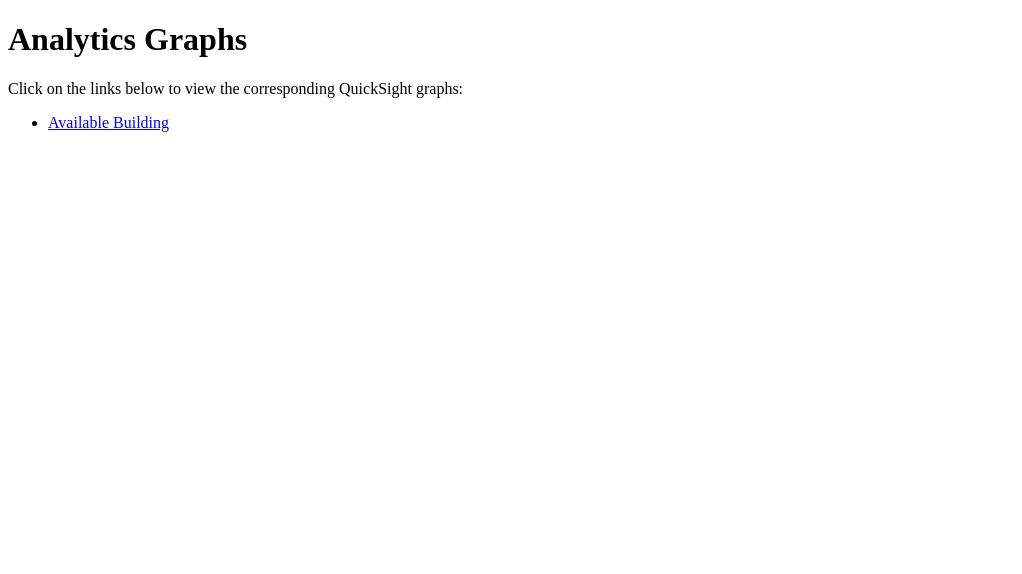
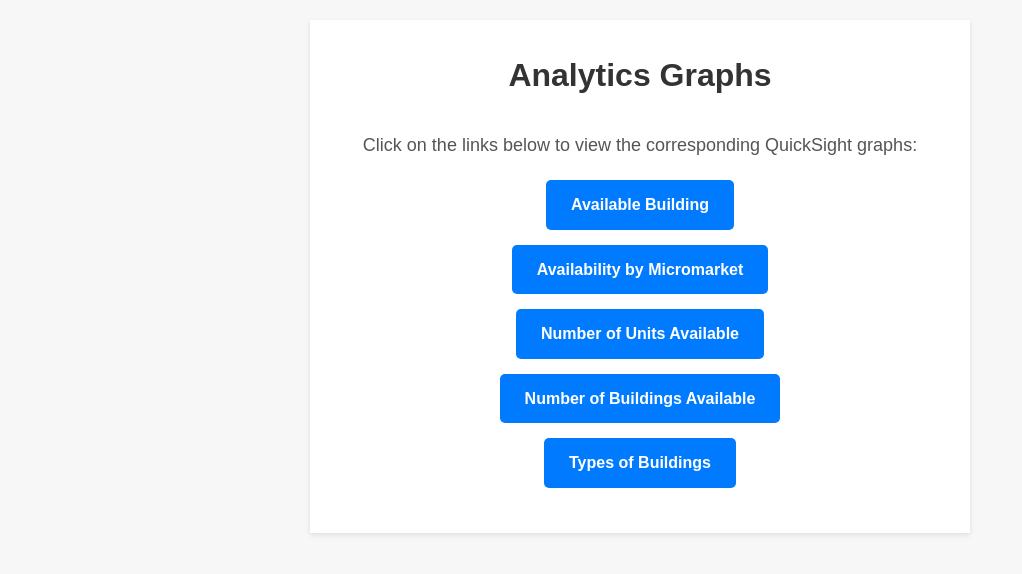
Before and after one commit to Rishabh5752/Survey-Analytics, a plain HTML site: page index.html in a window 1280 px wide. Shown: the whole page, without its empty margins (0-1022 px from the left). Drawn offline with Linux system fonts and the light colour scheme.

Commit message:
Add files via upload

```diff
--- a/index.html
+++ b/index.html
@@ -2,12 +2,89 @@
 <html>
 <head>
     <title>Analytics Graphs</title>
+    <style>
+       /* Reset some default styles for consistency */
+body, h1, p, ul, li {
+    margin: 0;
+    padding: 0;
+}
+
+body {
+    font-family: Arial, sans-serif;
+    line-height: 1.6;
+    padding: 20px;
+    background-color: #f7f7f7;
+}
+
+h1 {
+    font-size: 32px;
+    margin-bottom: 30px;
+    color: #333;
+}
+
+p {
+    font-size: 18px;
+    margin-bottom: 20px;
+    color: #555;
+}
+
+ul {
+    list-style: none;
+}
+
+li {
+    margin-bottom: 15px;
+}
+
+a {
+    display: inline-block;
+    padding: 12px 25px;
+    font-size: 16px;
+    font-weight: bold;
+    color: #fff;
+    text-decoration: none;
+    background-color: #007BFF;
+    border-radius: 5px;
+    transition: background-color 0.3s, transform 0.2s;
+}
+
+a:hover {
+    background-color: #0056b3;
+    transform: scale(1.05);
+}
+
+/* Center the content in the middle of the page */
+.container {
+    max-width: 800px;
+    margin: 0 auto;
+    text-align: center;
+    background-color: #fff;
+    padding: 30px;
+    box-shadow: 0 2px 5px rgba(0, 0, 0, 0.1);
+}
+
+
+/* Center the content in the middle of the page */
+.container {
+    max-width: 600px;
+    margin: 0 auto;
+    text-align: center;
+}
+
+
+    </style>
 </head>
 <body>
-    <h1>Analytics Graphs</h1>
-    <p>Click on the links below to view the corresponding QuickSight graphs:</p>
-    <ul>
-        <li><a href="https://ap-south-1.quicksight.aws.amazon.com/sn/accounts/955413563895/dashboards/849bbfd1-c87d-4252-a7c2-d857b6813408?directory_alias=repositree">Available Building</a></li>
-    </ul>
+    <div class="container">
+        <h1>Analytics Graphs</h1>
+        <p>Click on the links below to view the corresponding QuickSight graphs:</p>
+        <ul>
+            <li><a href="https://your-quick-sight-link-1" class="button">Available Building</a></li>
+            <li><a href="https://your-quick-sight-link-2" class="button">Availability by Micromarket</a></li>
+            <li><a href="https://your-quick-sight-link-3" class="button">Number of Units Available</a></li>
+            <li><a href="https://your-quick-sight-link-4" class="button">Number of Buildings Available</a></li>
+            <li><a href="https://your-quick-sight-link-5" class="button">Types of Buildings</a></li>
+        </ul>
+    </div>
 </body>
 </html>
--- a/style.css
+++ b/style.css
@@ -0,0 +1,62 @@
+/* Reset some default styles for consistency */
+body, h1, p, ul, li {
+    margin: 0;
+    padding: 0;
+}
+
+body {
+    font-family: Arial, sans-serif;
+    line-height: 1.6;
+    padding: 20px;
+    background-color: #f7f7f7;
+}
+
+h1 {
+    font-size: 24px;
+    margin-bottom: 20px;
+}
+
+p {
+    font-size: 16px;
+    margin-bottom: 10px;
+}
+
+ul {
+    list-style: none;
+}
+
+li {
+    margin-bottom: 10px;
+}
+
+a {
+    color: #007BFF;
+    text-decoration: none;
+    transition: color 0.3s;
+}
+
+a:hover {
+    color: #0056b3;
+}
+
+/* Style the links to look like buttons */
+a.button {
+    display: inline-block;
+    padding: 10px 20px;
+    background-color: #007BFF;
+    color: #fff;
+    border-radius: 5px;
+    text-decoration: none;
+    transition: background-color 0.3s;
+}
+
+a.button:hover {
+    background-color: #0056b3;
+}
+
+/* Center the content in the middle of the page */
+.container {
+    max-width: 600px;
+    margin: 0 auto;
+    text-align: center;
+}
```
